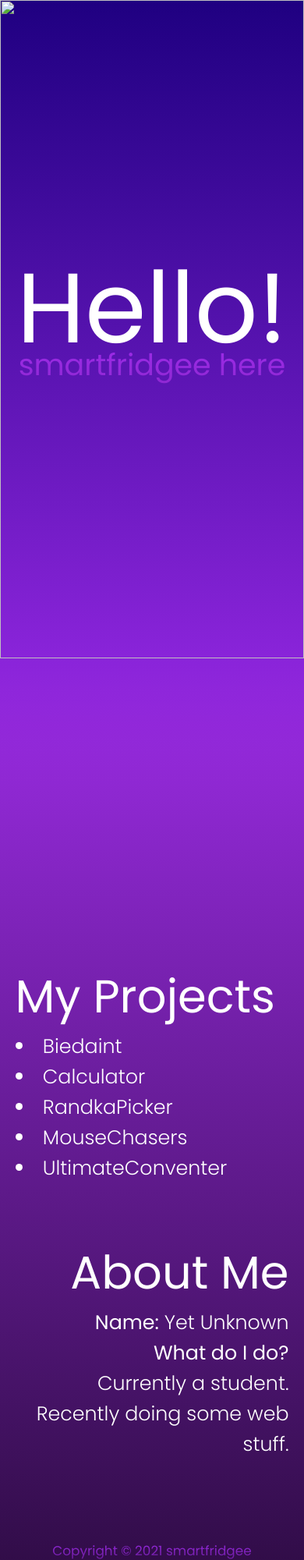
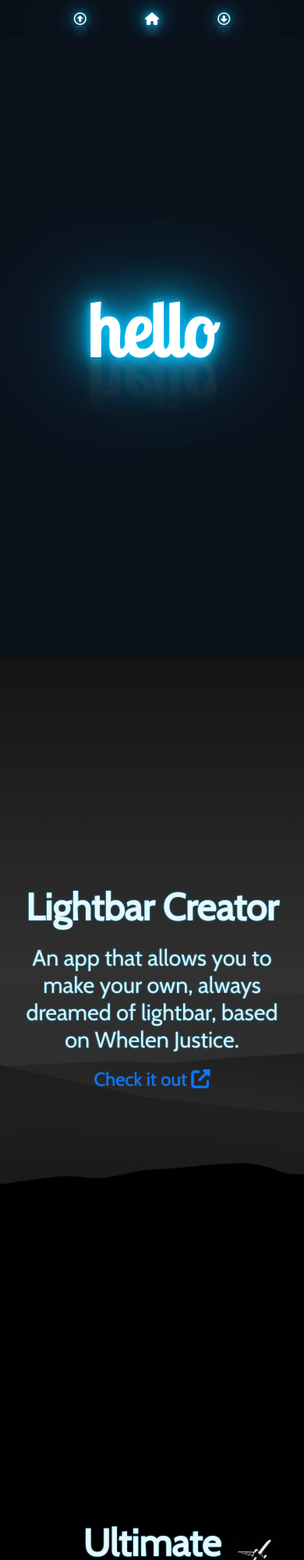
Before and after one commit to smartfridgee/smartfridgee.github.io, a plain HTML site: page index.html in a window 390 px wide. Shown: the top 2000 px of the page at 78% size. Drawn offline with nearby package versions, Linux system fonts and the light colour scheme.

Commit message:
home 2.0

```diff
--- a/css/style.css
+++ b/css/style.css
@@ -1,220 +1,151 @@
 *{
 	margin: 0;
 	padding: 0;
-	box-sizing: border-box;
 }
 
 html{
-	font-family: 'Poppins', sans-serif;
+	scroll-behavior: smooth;
 }
 
 body{
-	width: 100%;
-	height: 240vh;
-	background-color: #2f0c45;
+	min-height: 100vh;
 }
 
-.gradient{
-	background-image: linear-gradient(#1f0081, #9f2beb);
+nav{
+	position: fixed;
 	width: 100%;
-	height: 120vh;
+	height: 3em;
+	background: rgba(0,0,0,0.1);
+	backdrop-filter: blur(0.2em);
+	transition: height 300ms;
+	overflow: hidden;
+	z-index: 99;
 }
 
-::-webkit-scrollbar {
-	width: 10px;
-}
-
-::-webkit-scrollbar-track {
-	background: #6f1fa3;
-}
-
-::-webkit-scrollbar-thumb {
-	background: #9b47d1;
-}
-
-::-webkit-scrollbar-thumb:hover {
-	background: #3b3b3b;
-}
-
-.background-stars{
-	position: absolute;
-	left: 0;
-	right: 0;
-	width: 100%;
+nav .container{
 	height: 100%;
-	object-fit: cover;
-	z-index: 5;
-}
-
-.hello{
-	position: absolute;
-	width: 100%;
-	top: 300px;
-	text-align: center;
-	z-index: 10;
-}
-
-.hello .title{
-	font-size: 20vh;
-	color: white;
-}
-
-.hello .under-title{
-	position: relative;
-	top: -7vh;
-	font-size: 6vh;
-	background: linear-gradient(#9f2beb, #8e28d1);
-	-webkit-background-clip: text;
-	-webkit-text-fill-color: transparent;
-}
-
-
-.fade{
-	position: absolute;
-	top: 100%;
-	width: 100%;
-	height: 20%;
-	background: linear-gradient(transparent, #8e28d1);
-	z-index: 20;
-}
-
-.main{
-	position: absolute;
-	top: 120%;
-	width: 100%;
-	height: 120vh;
-	background: linear-gradient(#8e28d1, #2f0c45);
-	z-index: 15;
-}
-
-.left{
-	width: 50%;
-	height: 100%;
-	float: left;
-}
-
-.left .header-projects{
-	position: relative;
-	margin-left: 5vw;
-	top: 220px;
-	text-align: left;
-	color: white;
-	font-size: 10vh;
-}
-
-.left .info-projects{
-	position: relative;
-	top: 220px;
-	margin-left: 5vw;
-	font-size: 5vh;
-	color: white;
-	font-weight: 300;
-}
-
-.right{
-	width: 50%;
-	height: 100%;
-	float: right;
-}
-
-.right .header-about{
-	position: relative;
-	margin-right: 5vw;
-	top: 220px;
-	text-align: right;
-	color: white;
-	font-size: 10vh;
-}
-
-.right .info-about{
-	position: relative;
-	top: 220px;
-	text-align: right;
-	margin-right: 5vw;
-	font-size: 5vh;
-	color: white;
-}
-
-.footer{
-	position: absolute;
-	width: 100%;
-	height: 5%;
-	top: 95%;
-	text-align: center;
-	font-size: 2vh;
-	padding-top: 15px;
-	color: #8e28d1;
-	background: linear-gradient(#9f2beb, #2f0c45);
-	-webkit-background-clip: text;
-	-webkit-text-fill-color: transparent;
+	display: flex;
+	align-items: center;
+	justify-content: space-evenly;
+	width: min(400px, 90%);
+	margin: auto;
 }
 
 a{
-	color: white;
+	color: inherit;
 	text-decoration: none;
-	transition: 0.2s;
 }
 
-a:hover{
-	color: #d08cff;
+nav a{
+	color: #fff;
+	text-shadow: 0 0 10px #03bcf4,
+	0 0 20px #03bcf4,
+	0 0 40px #03bcf4,
+	0 0 80px #03bcf4,
+	0 0 160px #03bcf4;
+	-webkit-box-reflect: below 1px linear-gradient(transparent, rgba(0,0,0,0.1));
+	line-height: 0.65em;
+	text-transform:	lowercase;
 }
 
-@media only screen and (max-width: 1200px){
-	body{
-		height: 130vh;
+.hidden{
+	height: 0;
 }
-	.main{
-		height: 140vh;
+
+.welcome{
+	width: 100%;
+	height: 100vh;
+	background: #0b121c;
+	display: flex;
+	align-items: center;
+	justify-content: center;
 }
-	.left{
-		width: 100%;
-		height: 40%;
-		float: left;
+
+h1{
+	font-family: 'Lobster Two', cursive;
+	font-size: 6rem;
+	color: #121924;
+	-webkit-box-reflect: below 1px linear-gradient(transparent, rgba(0,0,0,0.1));
+	line-height: 0.75em;
+	animation: glow 5s linear infinite;
+	outline: none;
 }
-	.right{
-		width: 100%;
-		height: 40%;
-		float: left;
+
+@keyframes glow{
+	0%,18%,20%,50.1%,60%,65.1%,80%,90.1%,92%{
+		color: #121924;
+		text-shadow: none;
 	}
-	.footer{
-		padding-top: 5px;
+	18.1%,20.1%,30%,50%,60.1%,65%,80.1%,90%,92.1%,100%{
+		color: #fff;
+		text-shadow: 0 0 10px #03bcf4,
+		0 0 20px #03bcf4,
+		0 0 40px #03bcf4,
+		0 0 80px #03bcf4,
+		0 0 160px #03bcf4;
 	}
 }
 
-@media only screen and (max-width: 490px){
-	body{
+.project{
+	width: 100%;
 	height: 100vh;
+	overflow: hidden;
+	padding: 2em;
+	box-sizing: border-box;
+	display: flex;
+	flex-direction: column;
+	align-items: center;
+	justify-content: center;
+	text-align: center;
 }
-	.left{
-		height: 35%;
-		float: left;
+
+.project .image{
+	margin-top: 2em;
+	width: min(400px, 90%);
 }
-	.right{
-		height: 35%;
+
+.project a{
+	margin-top: 0.8em;
+	font-size: 1.5rem;
+	font-family: 'Cabin', sans-serif;
+	color: rgba(0, 110, 255,0.65);
+	text-shadow: 0 0 1px dodgerblue;
 }
-	.main{
-		height: 120vh;
+
+h2{
+	font-family: 'Cabin', sans-serif;
+	font-size: 3rem;
+	color: rgba(255,255,255,0.9);
+	text-shadow: 0 0 2px #03bcf4;
 }
-	.hello .title{
-		font-size: 15vh;
+
+.description{
+	margin-top: 0.6em;
+	font-family: 'Cabin', sans-serif;
+	font-size: 1.8rem;
+	color: rgba(255,255,255,0.85);
+	text-shadow: 0 0 2px #03bcf4;
+	position: relative;
 }
-	.hello .under-title{
-		top: -6vh;
-		font-size: 4.5vh;
+
+.lc{
+	background-image: url('../images/lcb.jpg');
+	background-position: center;
+	background-size: cover;
 }
-	.left .header-projects{
-		font-size: 7vh;
+
+.uc{
+	background-image: url('../images/aaa.jpg');
+	background-position: center;
+	background-size: cover;
 }
-	.left .info-projects{
-		font-size: 3vh;
+
+.mc{
+	background-image: url('../images/cat.jpg');
+	background-position: top;
+	background-size: cover;
 }
-	.right .header-about{
-		font-size: 7vh;
+
+.end{
+	background-color: #0a1113;
 }
-	.right .info-about{
-		font-size: 3vh;
-	}
-	.footer{
-		padding-top: 0px;
-	}
-}
--- a/index.html
+++ b/index.html
@@ -2,51 +2,50 @@
 <html lang="pl-PL">
     <head>
 		<meta charset="utf-8">
-		<title>Hello!</title>
+		<title>Home - Hello!</title>
 		<meta name="author" content="Bastian Wierzchnicki, Julia Waszkiewicz">
-		<meta name="description" content="GithubMain">
+		<meta name="description" content="GithubHome">
 		<meta name="keywords" content="HTML, CSS, JavaScript, Github">
 		<meta name="viewport" content="width=device-width, initial-scale=1">
 		<link rel="preconnect" href="https://fonts.gstatic.com">
-		<link href="https://fonts.googleapis.com/css2?family=Poppins:wght@300;400;600&display=swap" rel="stylesheet">
+		<link href="https://fonts.googleapis.com/css2?family=Lobster+Two&display=swap" rel="stylesheet">
+		<link href="https://fonts.googleapis.com/css2?family=Cabin:wght@400&display=swap" rel="stylesheet">
 		<link rel="shortcut icon" href="images/favicon/favicon.ico" type="image/x-icon">
 		<link rel="icon" href="images/favicon/favicon.ico" type="image/x-icon">
 		<link rel="stylesheet" href="css/style.css">
+		<script src="https://kit.fontawesome.com/c678fbcbae.js" crossorigin="anonymous"></script>
     </head>
     <body>
-		<div class="gradient">
-			<img src="images/stars.png" id="stars" class="background-stars">
-			<div id="hello" class="hello">
-				<div class="title">Hello!</div>
-				<div class="under-title">smartfridgee here</div>
+		<nav>
+			<div class="container">
+				<a href="#welcome"><i id="up" class="far fa-arrow-alt-circle-up"></i></a>
+				<a href="#"><i class="fas fa-home"></i></a>
+				<a href="#ass"><i id="down" class="far fa-arrow-alt-circle-down"></i></a>
+
 			</div>
-		</div>
-		<div class="fade"></div>
-		<div class="main">
-			<div class="left">
-				<div class="header-projects">My Projects</div>
-				<div class="info-projects">
-					<li><a href="https://smartfridgee.github.io/biedaint/">Biedaint</a></li>
-					<li><a href="https://smartfridgee.github.io/calculator/">Calculator</a></li>
-					<li><a href="https://smartfridgee.github.io/RandkaPicker/">RandkaPicker</a></li>
-					<li><a href="https://smartfridgee.github.io/MouseChasers/">MouseChasers</a></li>
-					<li><a href="https://smartfridgee.github.io/UltimateConventer/">UltimateConventer</a></li>
-				</div>
-			</div>
-			<div class="right">
-				<div class="header-about">About Me</div>
-				<div class="info-about">
-					Name: <text style="font-weight: 300">Yet Unknown</text>
-					<br>
-					What do I do?
-					<br>
-					<text style="font-weight: 300">Currently a student.
-					<br>
-					Recently doing some web stuff.</text>
-				</div>
-			</div>
-			<div class="footer">Copyright &copy 2021 smartfridgee</div>
-		</div>
+		</nav>
+		<section id="welcome" class="welcome">
+			<h1>hello</h1>
+		</section>
+		<section id="lc" class="project lc">
+			<h2>Lightbar Creator</h2>
+			<div class="description">An app that allows you to make your own, always dreamed of lightbar, based on Whelen Justice.</div>
+			<a href="https://smartfridgee.github.io/lightbar-creator/">Check it out <i class="fas fa-external-link-alt"></i></a>
+			<!--<img class="image" src="images/lc.jpg">-->
+		</section>
+		<section id="uc" class="project uc">
+			<h2>Ultimate Conventer</h2>
+			<div class="description">An app that allows you convert many, many things, such as text, measures and units.</div>
+			<a href="https://smartfridgee.github.io/UltimateConventer/">Check it out <i class="fas fa-external-link-alt"></i></a>
+		</section>
+		<section id="mc" class="project mc">
+			<h2>Mouse Chasers</h2>
+			<div class="description">A game where your cursor tries not to get eaten by some 'evil' characters.</div>
+			<a href="https://smartfridgee.github.io/MouseChasers/">Check it out <i class="fas fa-external-link-alt"></i></a>
+		</section>
+		<section id="end" class="project end">
+			<h1>end.</h1>
+		</section>
 		<script src="scripts/main.js"></script>
     </body>
 </html>
--- a/scripts/main.js
+++ b/scripts/main.js
@@ -1,10 +1,23 @@
-const helloSection = document.getElementById("hello");
-const starsSection = document.getElementById("stars");
+const navBar = document.querySelector('nav');
 
-document.addEventListener('scroll', () => {
-	let value = window.scrollY;
-	let helloValue = 300;
-	let headerValue = 159;
-	helloSection.style.top = helloValue + value * 0.60 + 'px';
-	starsSection.style.top = value * 0.70 + 'px';
+window.onscroll = function(e) {
+	// print "false" if direction is down and "true" if up
+	console.log(this.oldScroll > this.scrollY);
+	if(this.oldScroll > this.scrollY == false){
+		navBar.classList.add('hidden');
+	}
+	else{
+		navBar.classList.remove('hidden');
+	}
+	this.oldScroll = this.scrollY;
+}
+
+const sections = document.querySelectorAll('section');
+
+let sectionIDs = [];
+
+sections.forEach(item => {
+	sectionIDs.push(item.id);
 })
+
+const upButton = document.getElementById('up');
```
Also changed, not shown: images/aaa.jpg (added), images/cat.jpg (added), images/favicon/favicon.ico (added), images/lcb.jpg (added). Lines whose indentation alone changed are shown as unchanged.
